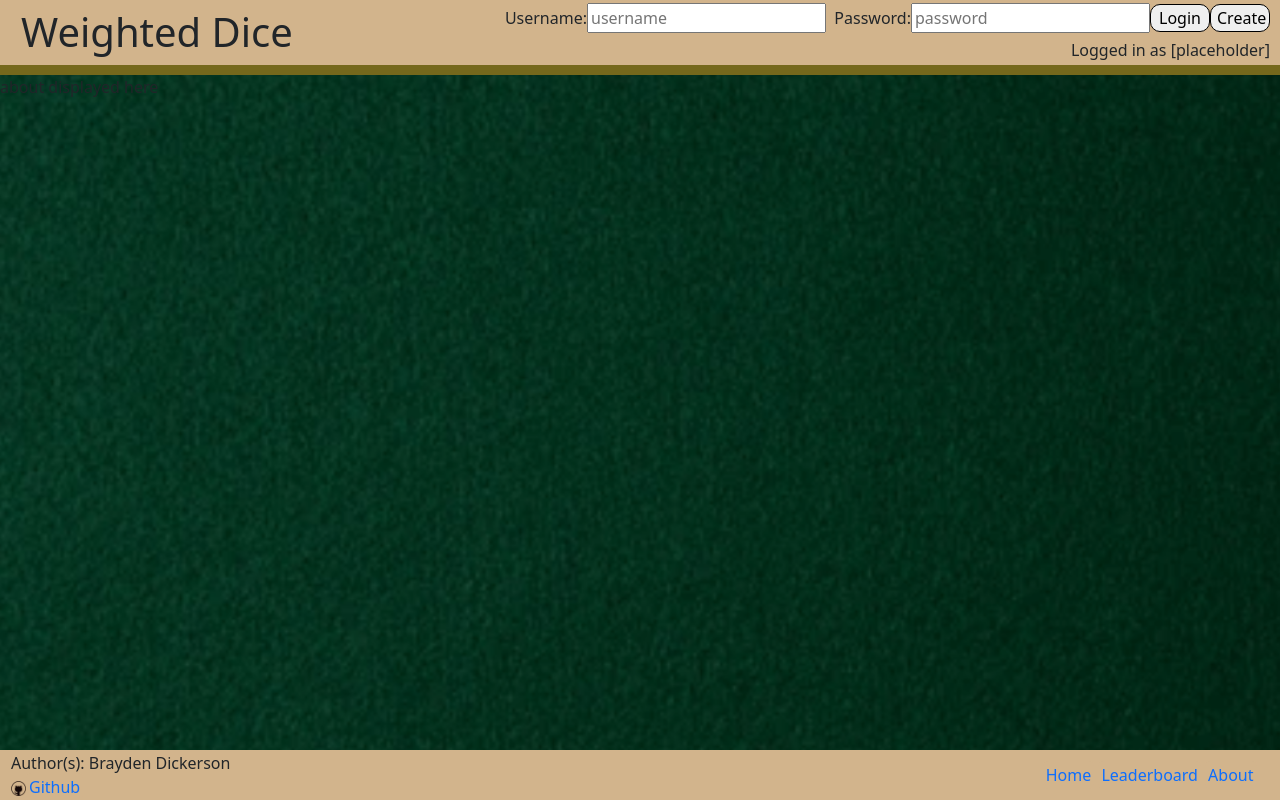
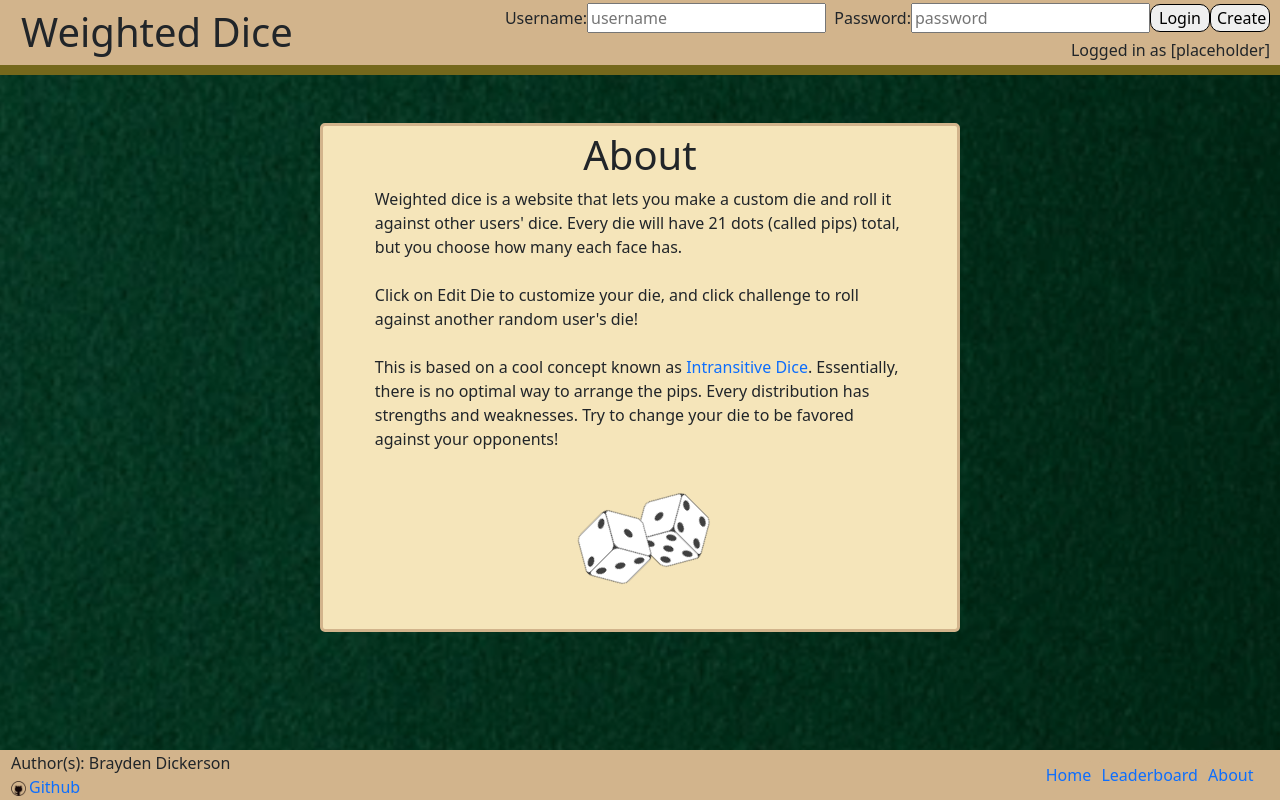
Before and after one commit to Brayden-D/startup260, a React (Vite) app: page /about in a window 1280 px wide. Built offline with nearby package versions, Linux system fonts and the light colour scheme.

Commit message:
about page

```diff
--- a/src/about/about.jsx
+++ b/src/about/about.jsx
@@ -1,9 +1,64 @@
-import React from 'react';
+import React from "react";
 
 export function About() {
   return (
     <main>
-      <div>about displayed here</div>
+      <br />
+      <br />
+
+      <div className="centerdiv">
+        <div
+          className="centerdiv panel"
+          style={{ width: "50%" }}
+        >
+          <div>
+            <h1>About</h1>
+          </div>
+
+          <div
+            style={{
+              textAlign: "left",
+              width: "85%",
+            }}
+          >
+            Weighted dice is a website that lets you make a custom die and roll
+            it against other users' dice. Every die will have 21 dots (called
+            pips) total, but you choose how many each face has.
+            <br />
+            <br />
+            Click on Edit Die to customize your die, and click challenge to
+            roll against another random user's die!
+            <br />
+            <br />
+            This is based on a cool concept known as{" "}
+            <a
+              href="https://en.wikipedia.org/wiki/Intransitive_dice"
+              target="_blank"
+              rel="noopener noreferrer"
+            >
+              Intransitive Dice
+            </a>
+            . Essentially, there is no optimal way to arrange the pips. Every
+            distribution has strengths and weaknesses. Try to change your die
+            to be favored against your opponents!
+          </div>
+
+          <br />
+
+          <div className="center">
+            <img
+              src="/dice.png"
+              style={{
+                width: "20%",
+                transform: "rotate(45deg)",
+              }}
+              alt="dice"
+            />
+            <br />
+            <br />
+          </div>
+        </div>
+      </div>
     </main>
   );
 }
```
Also changed, not shown: leaderboard.html (deleted, +0 -84 lines).
